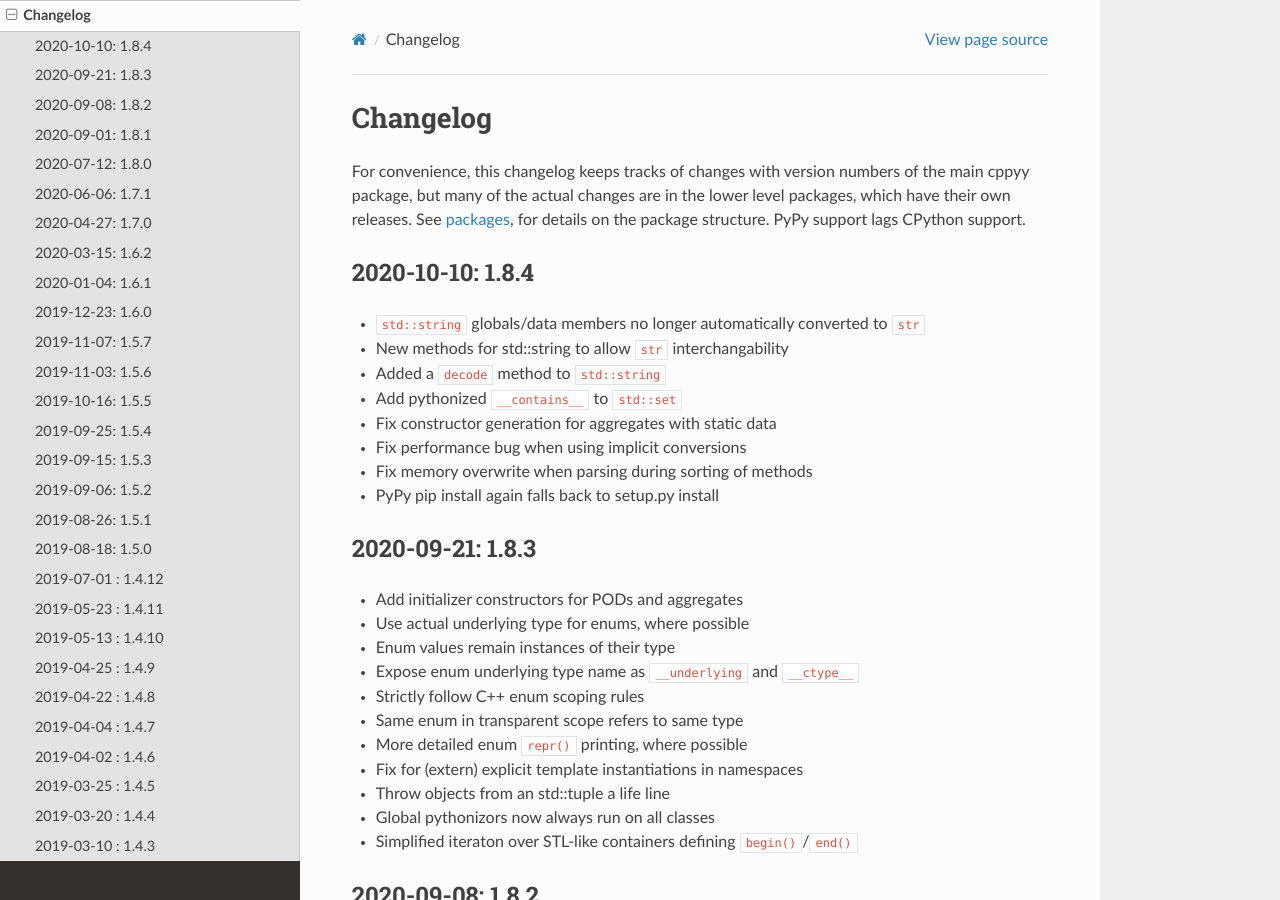
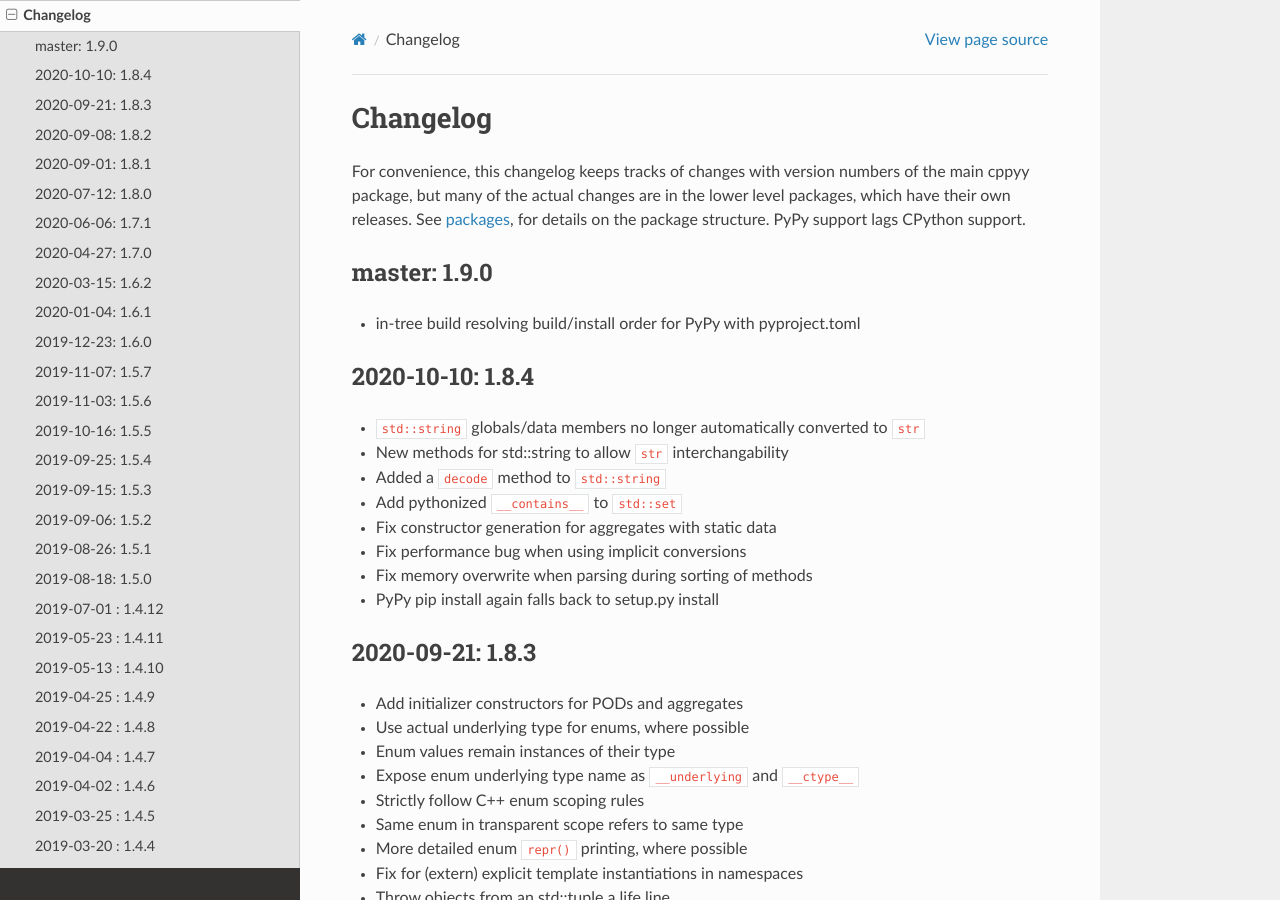
Before and after one commit to wlav/cppyy, a Sphinx documentation site: the page built from doc/source/changelog.rst, in a window 1280 px wide and 900 px high. Built offline with Sphinx 7.4.7 and the Read the Docs theme 2.0.0, drawn with Linux system fonts in a browser that asks for light colours.

Commit message:
update changelog

```diff
--- a/doc/source/changelog.rst
+++ b/doc/source/changelog.rst
@@ -8,6 +8,13 @@
 level packages, which have their own releases.
 See :doc:`packages <packages>`, for details on the package structure.
 PyPy support lags CPython support.
+
+
+master: 1.9.0
+-------------
+
+* in-tree build resolving build/install order for PyPy with pyproject.toml
+
 
 2020-10-10: 1.8.4
 -----------------
```
